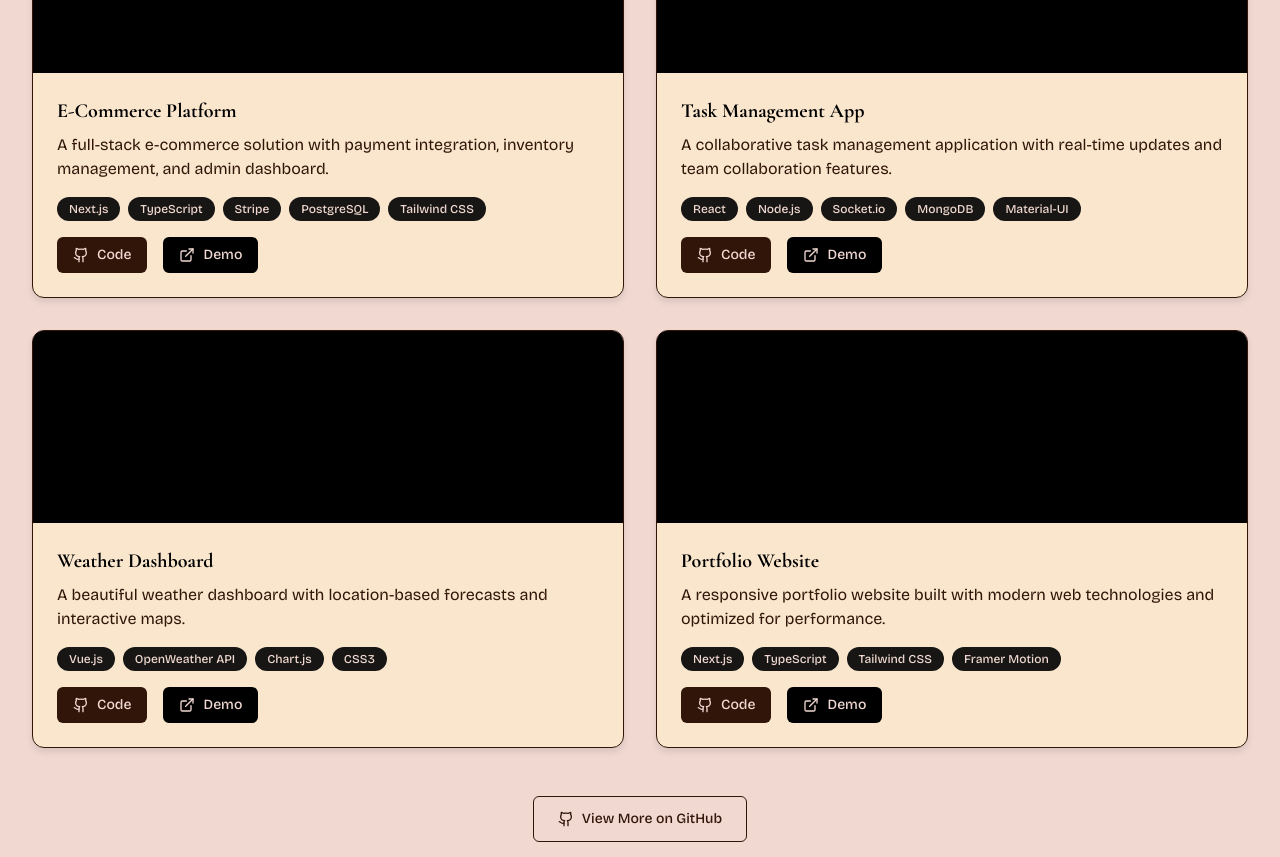
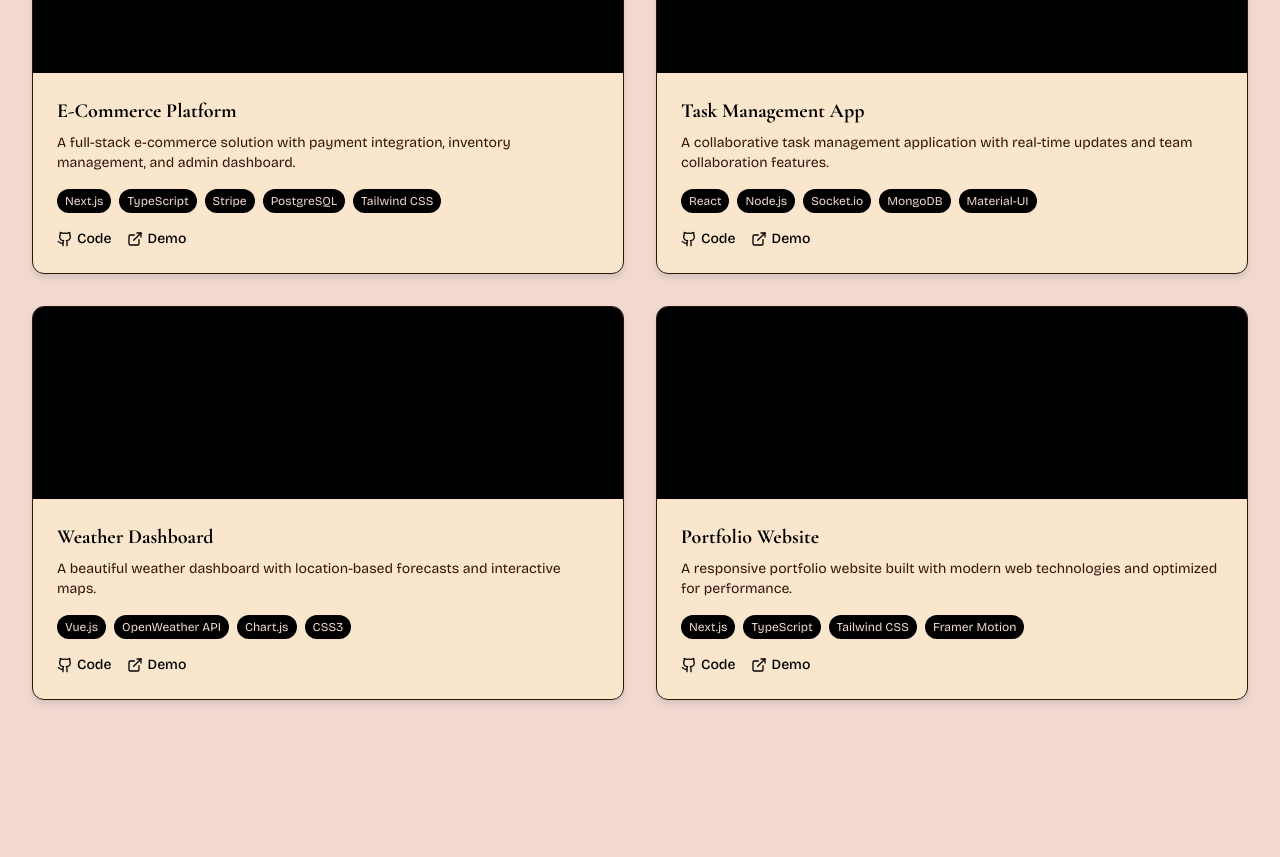
Before and after one commit to tTrmc/msalem, a Next.js app: page / in a window 1280 px wide. Shown: the part 1940-2797 px from the top of the page. Built offline with nearby package versions, Linux system fonts and the light colour scheme.

Commit message:
Refactor ASCII background component for improved performance and color handling; update project images and links in ProjectsSection

```diff
--- a/src/app/globals.css
+++ b/src/app/globals.css
@@ -1,4 +1,3 @@
-@import url('https://fonts.googleapis.com/css2?family=Bricolage+Grotesque:opsz,wght@12..96,200..800&family=Cormorant+Garamond:ital,wght@0,300..700;1,300..700&display=swap');
 @import "tailwindcss";
 
 :root {
@@ -14,9 +13,6 @@
   --border-radius: 0.5rem;
   --transition-speed: 0.3s;
   --box-shadow: 0 2px 10px rgba(0, 0, 0, 0.1);
-
-  /* Add transition for theme color changes */
-  transition: background-color 0.5s ease, color 0.5s ease;
 }
 
 /* Dark mode colors */
@@ -27,19 +23,21 @@
   --stone: #e1cdbd;
   --warm: #1f1f1f;
   --accent: #414141;
+}
 
-  /* Keep the same transition in dark mode */
-  transition: background-color 0.5s ease, color 0.5s ease;
+/* Base transitions */
+:root {
+  --theme-transition: background-color 0.3s ease, color 0.3s ease, border-color 0.3s ease;
 }
 
 /* Apply transitions to all elements */
 *, *::before, *::after {
-  transition: background-color 0.5s ease, border-color 0.5s ease, box-shadow 0.5s ease;
+  transition: var(--theme-transition);
 }
 
-/* Don't transition certain properties to avoid performance issues */
+/* Interactive element transitions */
 button, a {
-  transition: transform 0.15s ease, opacity 0.15s ease, background-color 0.5s ease, color 0.5s ease;
+  transition: transform 0.15s ease, opacity 0.15s ease, var(--theme-transition);
 }
 
 html {
@@ -49,41 +47,29 @@ html {
 body {
   background: var(--background);
   color: var(--foreground);
-  font-family: 'Bricolage Grotesque', system-ui, sans-serif;
-  transition: background-color 0.3s ease, color 0.3s ease;
+  font-family: var(--font-grotesque), system-ui, sans-serif;
+  transition: var(--theme-transition);
 }
 
-/* Custom scrollbar */
+/* Custom scrollbar - Light mode */
 ::-webkit-scrollbar {
   width: 8px;
 }
 
 ::-webkit-scrollbar-track {
-  background: #f5efe0;
+  background: var(--background);
 }
 
 ::-webkit-scrollbar-thumb {
-  background: #a69d8d;
+  background: var(--stone);
   border-radius: 4px;
 }
 
 ::-webkit-scrollbar-thumb:hover {
-  background: #a37c42;
+  background: var(--primary);
 }
 
-@media (prefers-color-scheme: dark) {
-  ::-webkit-scrollbar-track {
-    background: #44403c;
-  }
-
-  ::-webkit-scrollbar-thumb {
-    background: #78716c;
-  }
-
-  ::-webkit-scrollbar-thumb:hover {
-    background: #a8a29e;
-  }
-}
+/* Dark mode scrollbar adjustments handled by CSS variables */
 
 /* Typography utilities */
 .font-display {
--- a/src/components/ascii-background.tsx
+++ b/src/components/ascii-background.tsx
@@ -1,131 +1,149 @@
-"use client"
+"use client";
 
-import { useEffect, useRef } from 'react'
-import { useTheme } from 'next-themes'
+import { useEffect, useRef, useMemo } from "react";
+import { useTheme } from "next-themes";
 
 interface ASCIIBackgroundProps {
+    /** Palette when the site is in light mode */
     lightModeColors?: string[];
+    /** Palette when the site is in dark mode */
     darkModeColors?: string[];
+    /** Height of a character row (px). Adjust to taste / performance */
+    fontSize?: number;
+    /** Width of a character column (px). Adjust to taste / performance */
+    charWidth?: number;
 }
 
+/**
+ * Animated ASCII background.
+ *
+ * ─ Fixes & improvements over the original ──────────────────────────────
+ *   • Palette is no longer mutated; useMemo guarantees a stable reference.
+ *   • Added defensive colour normalisation in one place (map → #RRGGBB).
+ *   • Stable resize handler sets font + baseline once per resize.
+ *   • Uses requestAnimationFrame time parameter instead of Date.now().
+ *   • Character and colour indices both clamp to length‑1, avoiding [][].
+ *   • hexToRgb simplified, supports #RGB & #RRGGBB and guards against undefined.
+ *   • All listeners cleaned up on unmount.
+ *   • Extra props (fontSize / charWidth) let callers trade fidelity vs FPS.
+ */
 export function ASCIIBackground({
-                                    lightModeColors = ['#E3F2FD', '#BBDEFB', '#90CAF9', '#64B5F6', '#42A5F5'],
-                                    darkModeColors = ['#0C0032', '#190061', '#240090', '#3500D3', '#42047E']
+                                    lightModeColors = ["#E3F2FD", "#BBDEFB", "#90CAF9", "#64B5F6", "#42A5F5"],
+                                    darkModeColors = ["#1f1f1f", "#414141", "#6c6259", "#4f4e45", "#f76f53"],
+                                    fontSize = 16,
+                                    charWidth = 10,
                                 }: ASCIIBackgroundProps) {
-    const canvasRef = useRef<HTMLCanvasElement>(null)
-    const mouseRef = useRef({ x: 0, y: 0 })
-    const { theme } = useTheme()
+    const canvasRef = useRef<HTMLCanvasElement>(null);
+    const mouseRef = useRef({ x: 0, y: 0 });
+    const { theme } = useTheme();
 
-    // Use appropriate color palette based on theme
-    const colors = theme === 'dark' ? darkModeColors : lightModeColors
+    /** Normalised colour palette (always #RRGGBB, memoised by theme) */
+    const palette = useMemo(() => {
+        const raw = theme === "dark" ? darkModeColors : lightModeColors;
+        return raw.map((c) => (c.startsWith("#") ? c : `#${c}`));
+    }, [theme, darkModeColors, lightModeColors]);
 
     useEffect(() => {
-        const canvas = canvasRef.current
-        if (!canvas) return
+        const canvas = canvasRef.current;
+        const ctx = canvas?.getContext("2d");
+        if (!canvas || !ctx) return;
 
-        const ctx = canvas.getContext('2d')
-        if (!ctx) return
+        /* ───── helpers ──────────────────────────────────────────────────── */
 
-        const chars = ' .:-=+*#%@'
-        let animationId: number
+        const chars = " .:-=+*#%@";
 
-        // Helper to convert hex to RGB
-        const hexToRgb = (hex: string) => {
-            const result = /^#?([a-f\d]{2})([a-f\d]{2})([a-f\d]{2})$/i.exec(hex);
-            return result ? {
-                r: parseInt(result[1], 16),
-                g: parseInt(result[2], 16),
-                b: parseInt(result[3], 16)
-            } : null;
+        /** Convert #RGB / #RRGGBB → rgb tuple; fallback to black if input invalid */
+        const hexToRgb = (hex?: string) => {
+            if (!hex) return { r: 0, g: 0, b: 0 };
+            const h = hex.replace("#", "");
+            const full = h.length === 3 ? h.split("").map((x) => x + x).join("") : h;
+            const num = parseInt(full, 16);
+            return { r: (num >> 16) & 255, g: (num >> 8) & 255, b: num & 255 };
         };
 
-        // Color interpolation function
-        const getColorFromGradient = (value: number, alpha: number) => {
-            const normalizedValue = Math.max(0, Math.min(1, value));
-            const segment = normalizedValue * (colors.length - 1);
-            const index = Math.floor(segment);
-            const fraction = segment - index;
-
-            if (index >= colors.length - 1) {
-                const color = hexToRgb(colors[colors.length - 1]);
-                return color ? `rgba(${color.r}, ${color.g}, ${color.b}, ${alpha})` : `rgba(0, 0, 0, ${alpha})`;
-            }
-
-            const color1 = hexToRgb(colors[index]);
-            const color2 = hexToRgb(colors[index + 1]);
-
-            if (!color1 || !color2) return `rgba(0, 0, 0, ${alpha})`;
-
-            const r = Math.round(color1.r + fraction * (color2.r - color1.r));
-            const g = Math.round(color1.g + fraction * (color2.g - color1.g));
-            const b = Math.round(color1.b + fraction * (color2.b - color1.b));
-
-            return `rgba(${r}, ${g}, ${b}, ${alpha})`;
+        const resize = () => {
+            canvas.width = window.innerWidth;
+            canvas.height = window.innerHeight;
+            ctx.font = `${fontSize}px monospace`;
+            ctx.textBaseline = "top";
         };
 
-        const resizeCanvas = () => {
-            canvas.width = window.innerWidth
-            canvas.height = window.innerHeight
-        }
+        const handleMouse = (e: MouseEvent) => {
+            mouseRef.current = { x: e.clientX, y: e.clientY };
+        };
 
-        const handleMouseMove = (e: MouseEvent) => {
-            mouseRef.current.x = e.clientX
-            mouseRef.current.y = e.clientY
-        }
+        resize();
+        window.addEventListener("resize", resize);
+        window.addEventListener("mousemove", handleMouse);
 
-        resizeCanvas()
-        window.addEventListener('resize', resizeCanvas)
-        window.addEventListener('mousemove', handleMouseMove)
+        /* ───── animation loop ──────────────────────────────────────────── */
 
-        const animate = (time: number) => {
-            ctx.clearRect(0, 0, canvas.width, canvas.height)
-            ctx.font = '14px monospace'
+        let frameId = 0;
 
-            const mouseX = mouseRef.current.x
-            const mouseY = mouseRef.current.y
+        const step = (time: number) => {
+            ctx.clearRect(0, 0, canvas.width, canvas.height);
 
-            for (let y = 0; y < canvas.height; y += 16) {
-                for (let x = 0; x < canvas.width; x += 10) {
-                    const dx = x - mouseX
-                    const dy = y - mouseY
-                    const distance = Math.sqrt(dx * dx + dy * dy)
+            const { x: mx, y: my } = mouseRef.current;
 
-                    const mouseInfluence = Math.exp(-distance / 150) * 2
-                    const mouseWave = Math.sin(distance * 0.02 - time * 0.005) * mouseInfluence
+            for (let y = 0; y < canvas.height; y += fontSize) {
+                for (let x = 0; x < canvas.width; x += charWidth) {
+                    const dx = x - mx;
+                    const dy = y - my;
+                    const dist = Math.hypot(dx, dy);
 
-                    const wave1 = Math.sin((x * 0.005) + (time * 0.001))
-                    const wave2 = Math.cos((y * 0.008) + (time * 0.0008))
-                    const wave3 = Math.sin(((x + y) * 0.003) + (time * 0.0012))
+                    const mouseAmp = Math.exp(-dist / 150) * 2;
+                    const mouseWave = Math.sin(dist * 0.02 - time * 0.005) * mouseAmp;
 
-                    const brightness = (wave1 + wave2 + wave3 + mouseWave) / 4
-                    const charIndex = Math.floor(((brightness + 1) / 2) * (chars.length - 1))
-                    const char = chars[Math.max(0, Math.min(chars.length - 1, charIndex))]
+                    const w1 = Math.sin(x * 0.005 + time * 0.001);
+                    const w2 = Math.cos(y * 0.008 + time * 0.0008);
+                    const w3 = Math.sin((x + y) * 0.003 + time * 0.0012);
 
-                    const alpha = Math.max(0.1, (brightness + 1) / 4)
-                    const normalizedBrightness = (brightness + 1) / 2 // Convert from -1,1 to 0,1
+                    const h = (w1 + w2 + w3 + mouseWave) / 4; // roughly in −1 … 1 but may exceed slightly
+                    const normRaw = (h + 1) / 2; // un‑clamped 0 … 1 range
+                    const norm = Math.min(1, Math.max(0, normRaw)); // clamp to [0,1]
 
-                    ctx.fillStyle = getColorFromGradient(normalizedBrightness, alpha)
-                    ctx.fillText(char, x, y)
+                    // pick character + colour based on norm
+                    const charIdx = Math.floor(norm * (chars.length - 1));
+                    const colourIdx = Math.floor(norm * (palette.length - 1));
+
+                    const char = chars[charIdx];
+                    const { r, g, b } = hexToRgb(palette[colourIdx]);
+                    ctx.fillStyle = `rgb(${r},${g},${b})`;
+
+                    ctx.fillText(char, x, y);
                 }
             }
 
-            animationId = requestAnimationFrame(animate)
-        }
+            frameId = requestAnimationFrame(step);
+        };
 
-        animate(0)
+        frameId = requestAnimationFrame(step);
 
         return () => {
-            cancelAnimationFrame(animationId)
-            window.removeEventListener('resize', resizeCanvas)
-            window.removeEventListener('mousemove', handleMouseMove)
-        }
-    }, [colors])
+            cancelAnimationFrame(frameId);
+            window.removeEventListener("resize", resize);
+            window.removeEventListener("mousemove", handleMouse);
+        };
+    }, [palette, fontSize, charWidth]);
+
+    /* ───── render ─────────────────────────────────────────────────────── */
 
     return (
-        <canvas
-            ref={canvasRef}
-            className="absolute inset-0 w-full h-full opacity-100 pointer-events-none"
-            style={{ zIndex: 0 }}
-        />
-    )
+        <div className="absolute inset-0 w-full h-full pointer-events-none" style={{ zIndex: 0 }}>
+            <canvas
+                ref={canvasRef}
+                className="absolute inset-0 w-full h-full"
+            />
+            {/* Gradient overlay to fade the ASCII art into the background */}
+            <div
+                className="absolute inset-0 w-full h-full"
+                style={{
+                    background: `linear-gradient(to bottom, transparent 0%, transparent 60%, var(--background) 100%)`
+                }}
+            />
+        </div>
+    );
 }
+
+// Also export as default for compatibility with default‑import style.
+export default ASCIIBackground;
--- a/src/components/hero-section.tsx
+++ b/src/components/hero-section.tsx
@@ -25,10 +25,7 @@ export function HeroSection() {
 
   return (
       <section id="hero" className="min-h-screen flex items-center justify-center relative overflow-hidden">
-        <ASCIIBackground
-            lightModeColors={['#000000', '#b7a07e']}
-            darkModeColors={['#ffffff', '#b7a07e']}
-        />
+        <ASCIIBackground/>
         <div className="relative z-10 mx-auto max-w-7xl px-4 sm:px-6 lg:px-8 py-28 lg:py-36">
           <div className="text-center max-w-4xl mx-auto">
             <motion.div
--- a/src/components/projects-section.tsx
+++ b/src/components/projects-section.tsx
@@ -8,37 +8,37 @@ export function ProjectsSection() {
     {
       title: "E-Commerce Platform",
       description: "A full-stack e-commerce solution with payment integration, inventory management, and admin dashboard.",
-      image: "/api/placeholder/600/400",
+      image: "/images/projects/ecommerce.jpg", // You'll need to add these images
       techStack: ["Next.js", "TypeScript", "Stripe", "PostgreSQL", "Tailwind CSS"],
-      githubUrl: "https://github.com",
-      demoUrl: "https://demo.example.com",
+      githubUrl: "https://github.com/tTrmc/ecommerce-platform",
+      demoUrl: "https://ecommerce.msalem.dev",
       featured: true,
     },
     {
       title: "Task Management App",
       description: "A collaborative task management application with real-time updates and team collaboration features.",
-      image: "/api/placeholder/600/400",
+      image: "/images/projects/taskmanager.jpg", // You'll need to add these images
       techStack: ["React", "Node.js", "Socket.io", "MongoDB", "Material-UI"],
-      githubUrl: "https://github.com",
-      demoUrl: "https://demo.example.com",
+      githubUrl: "https://github.com/tTrmc/task-manager",
+      demoUrl: "https://tasks.msalem.dev",
       featured: true,
     },
     {
       title: "Weather Dashboard",
       description: "A beautiful weather dashboard with location-based forecasts and interactive maps.",
-      image: "/api/placeholder/600/400",
+      image: "/images/projects/weather.jpg", // You'll need to add these images
       techStack: ["Vue.js", "OpenWeather API", "Chart.js", "CSS3"],
-      githubUrl: "https://github.com",
-      demoUrl: "https://demo.example.com",
+      githubUrl: "https://github.com/tTrmc/weather-dashboard",
+      demoUrl: "https://weather.msalem.dev",
       featured: false,
     },
     {
       title: "Portfolio Website",
       description: "A responsive portfolio website built with modern web technologies and optimized for performance.",
-      image: "/api/placeholder/600/400",
+      image: "/images/projects/portfolio.jpg", // You'll need to add these images
       techStack: ["Next.js", "TypeScript", "Tailwind CSS", "Framer Motion"],
-      githubUrl: "https://github.com",
-      demoUrl: "https://demo.example.com",
+      githubUrl: "https://github.com/tTrmc/msalem",
+      demoUrl: "https://msalem.dev",
       featured: false,
     },
   ]
@@ -79,105 +79,70 @@ export function ProjectsSection() {
               }}
             >
               <div className="relative h-48 overflow-hidden">
-                    <div className="w-full h-full flex items-center justify-center" style={{
-                      backgroundImage: "linear-gradient(to bottom right, var(--primary), var(--accent))"
-                    }}>
-                      <span className="text-white font-semibold text-lg font-body">Project Image</span>
+                <div
+                  className="w-full h-full flex items-center justify-center bg-cover bg-center"
+                  style={{
+                    backgroundImage: `linear-gradient(to bottom right, var(--primary), var(--accent))`
+                  }}
+                >
+                  <span className="text-white font-semibold text-lg font-body">
+                    {project.title}
+                  </span>
                 </div>
                 <div className="absolute inset-0 bg-black bg-opacity-0 group-hover:bg-opacity-20 transition-all duration-300" />
               </div>
 
               <div className="p-6">
-                    <h3 className="text-xl font-display font-bold mb-2" style={{ color: "var(--foreground)" }}>
+                <h3 className="text-xl font-bold mb-2 font-display" style={{ color: "var(--foreground)" }}>
                   {project.title}
                 </h3>
-                    <p className="mb-4 font-body" style={{ color: "var(--stone)" }}>
+                <p className="text-sm mb-4 font-body" style={{ color: "var(--stone)" }}>
                   {project.description}
                 </p>
-
                 <div className="flex flex-wrap gap-2 mb-4">
                   {project.techStack.map((tech) => (
                     <span
                       key={tech}
-                              className="px-3 py-1 text-xs font-medium font-body rounded-full"
+                      className="text-xs px-2 py-1 rounded-full font-body"
                       style={{
                         backgroundColor: "var(--primary)",
-                                color: "var(--background)",
-                                opacity: 0.9
+                        color: "var(--background)"
                       }}
                     >
                       {tech}
                     </span>
                   ))}
                 </div>
-
                 <div className="flex space-x-4">
                   <a
                     href={project.githubUrl}
                     target="_blank"
                     rel="noopener noreferrer"
-                          className="inline-flex items-center px-4 py-2 text-sm font-medium font-body rounded-md transition-colors"
-                          style={{
-                            backgroundColor: "var(--stone)",
-                            color: "var(--background)"
-                          }}
-                          onMouseOver={(e) => e.currentTarget.style.opacity = "0.9"}
-                          onMouseLeave={(e) => e.currentTarget.style.opacity = "1"}
+                    className="flex items-center space-x-1 text-sm font-medium transition-colors font-body"
+                    style={{ color: "var(--foreground)" }}
+                    onMouseOver={(e) => e.currentTarget.style.color = "var(--primary)"}
+                    onMouseLeave={(e) => e.currentTarget.style.color = "var(--foreground)"}
                   >
-                        <Github className="w-4 h-4 mr-2" />
-                        Code
+                    <Github className="h-4 w-4" />
+                    <span>Code</span>
                   </a>
                   <a
                     href={project.demoUrl}
                     target="_blank"
                     rel="noopener noreferrer"
-                          className="inline-flex items-center px-4 py-2 text-sm font-medium font-body rounded-md transition-colors"
-                          style={{
-                            backgroundColor: "var(--primary)",
-                            color: "var(--background)"
-                          }}
-                          onMouseOver={(e) => e.currentTarget.style.opacity = "0.9"}
-                          onMouseLeave={(e) => e.currentTarget.style.opacity = "1"}
+                    className="flex items-center space-x-1 text-sm font-medium transition-colors font-body"
+                    style={{ color: "var(--foreground)" }}
+                    onMouseOver={(e) => e.currentTarget.style.color = "var(--primary)"}
+                    onMouseLeave={(e) => e.currentTarget.style.color = "var(--foreground)"}
                   >
-                        <ExternalLink className="w-4 h-4 mr-2" />
-                        Demo
+                    <ExternalLink className="h-4 w-4" />
+                    <span>Demo</span>
                   </a>
                 </div>
               </div>
             </motion.div>
           ))}
         </div>
-
-          <motion.div
-              initial={{ opacity: 0, y: 20 }}
-              whileInView={{ opacity: 1, y: 0 }}
-              transition={{ duration: 0.5, delay: 0.5 }}
-              viewport={{ once: true }}
-              className="text-center mt-12"
-          >
-            <a
-                href="https://github.com"
-                target="_blank"
-                rel="noopener noreferrer"
-                className="inline-flex items-center px-6 py-3 text-sm font-medium font-body rounded-md transition-colors"
-                style={{
-                  backgroundColor: "var(--background)",
-                  color: "var(--stone)",
-                  border: "1px solid var(--stone)"
-                }}
-                onMouseOver={(e) => {
-                  e.currentTarget.style.backgroundColor = "var(--accent)";
-                  e.currentTarget.style.opacity = "0.9";
-                }}
-                onMouseLeave={(e) => {
-                  e.currentTarget.style.backgroundColor = "var(--background)";
-                  e.currentTarget.style.opacity = "1";
-                }}
-            >
-              <Github className="w-4 h-4 mr-2" />
-              View More on GitHub
-            </a>
-          </motion.div>
       </div>
     </section>
   )
```
Lines whose indentation alone changed are shown as unchanged.
